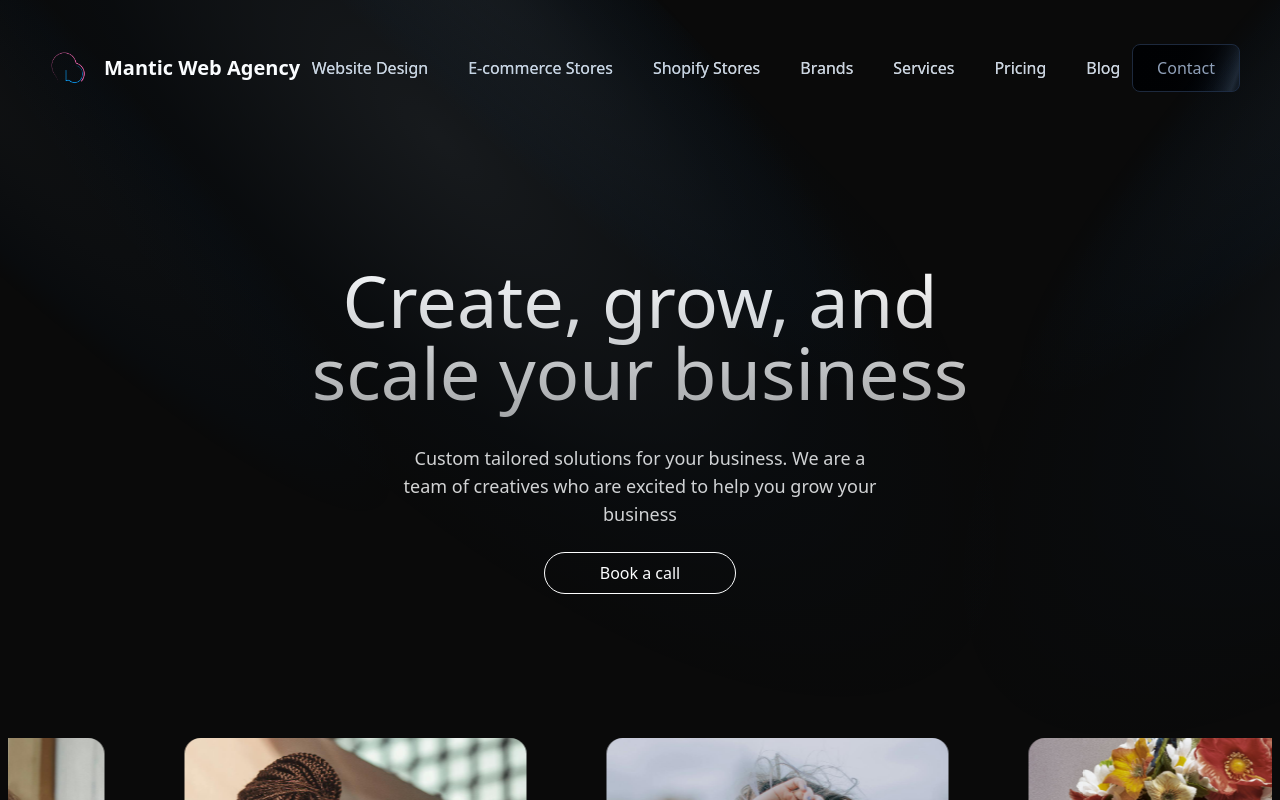
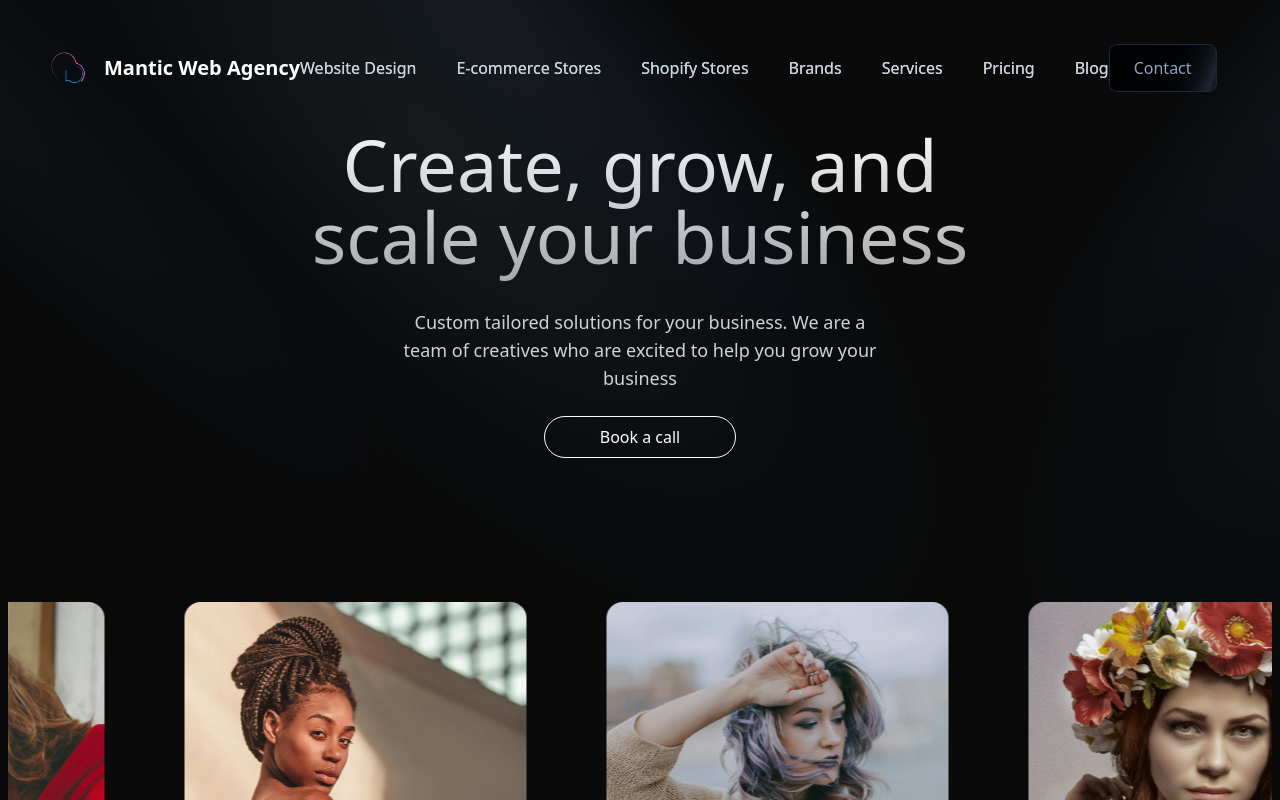
Before and after one commit to manticike/web_agency, a Next.js app: page / in a window 1280 px wide. Shown: the top 800 px of the page. Built offline with nearby package versions, Linux system fonts and the light colour scheme.

Commit message:
I've made the navbar fixed while scrolling

```diff
--- a/components/navbar.tsx
+++ b/components/navbar.tsx
@@ -34,7 +34,7 @@ const Navbar = ({
 
   return (
     <div>
-      <div className="p-6 md:p-10 flex items-center justify-between z-50">
+      <div className="fixed p-6 md:p-10 flex items-center justify-between z-50">
         {/* Logo and Text */}
         <Link href="/" className="flex items-center space-x-2 cursor-pointer">
           <Image
```
